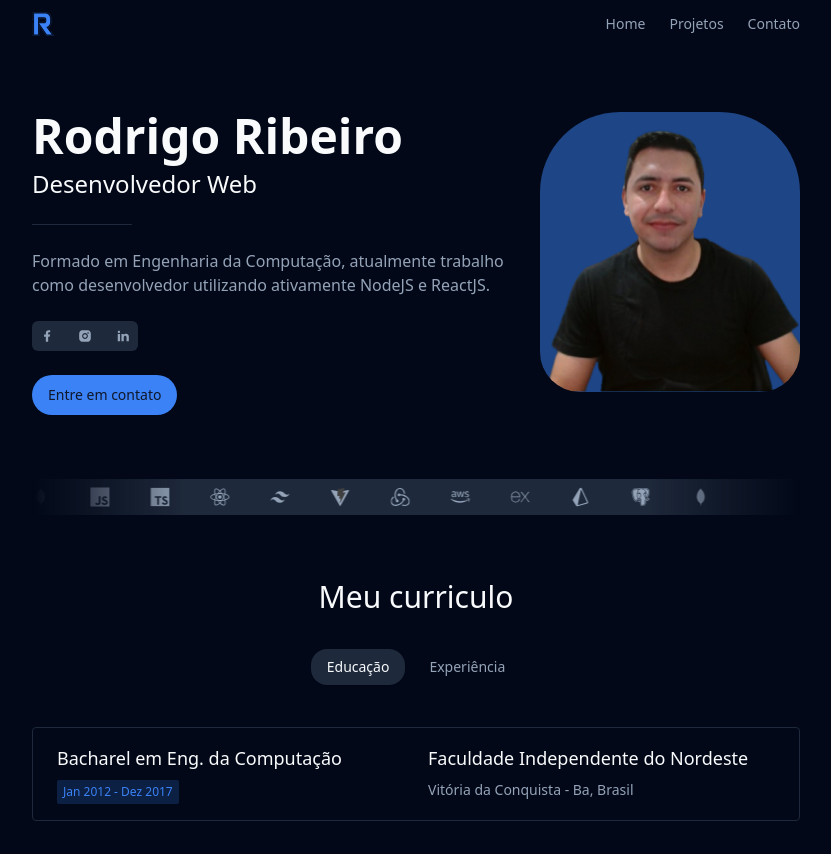
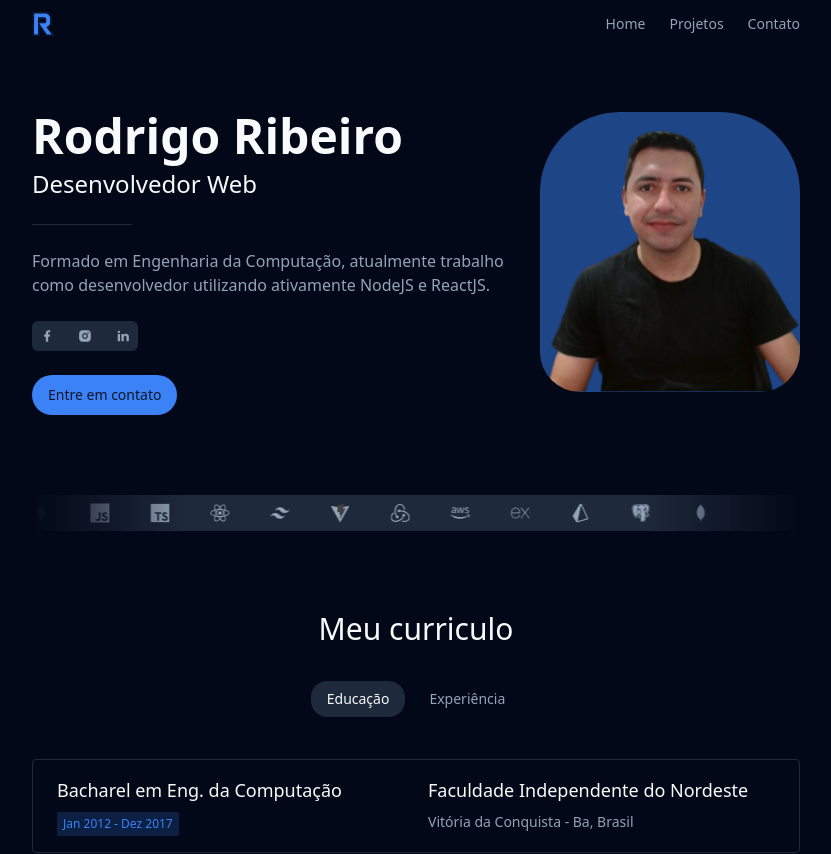
Before and after one commit to rodrigodasilva/portfolio-nextjs, a Next.js app: page / in a window 1280 px wide. Shown: the top 854 px of the page, without its empty margins (224-1055 px from the left). Built offline with nearby package versions, Linux system fonts and the light colour scheme.

Commit message:
style: gap

```diff
--- a/src/app/page.jsx
+++ b/src/app/page.jsx
@@ -12,7 +12,7 @@ export default function Home() {
     <>
       <NavBar />
       <div className="bg-bg flex justify-center bg-background pt-8">
-        <main className="w-full flex overflow-hidden flex-col items-center justify-start gap-16 pt-20 pb-16">
+        <main className="w-full flex overflow-hidden flex-col items-center justify-start gap-20 pt-20 pb-16">
           <HomeSection />
           <SkillsBar />
           <MyResumeSection />
```
